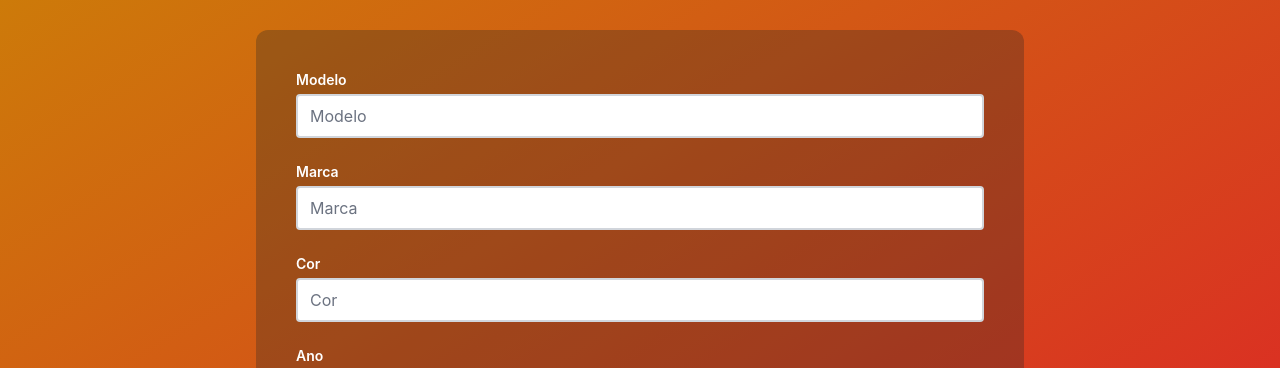
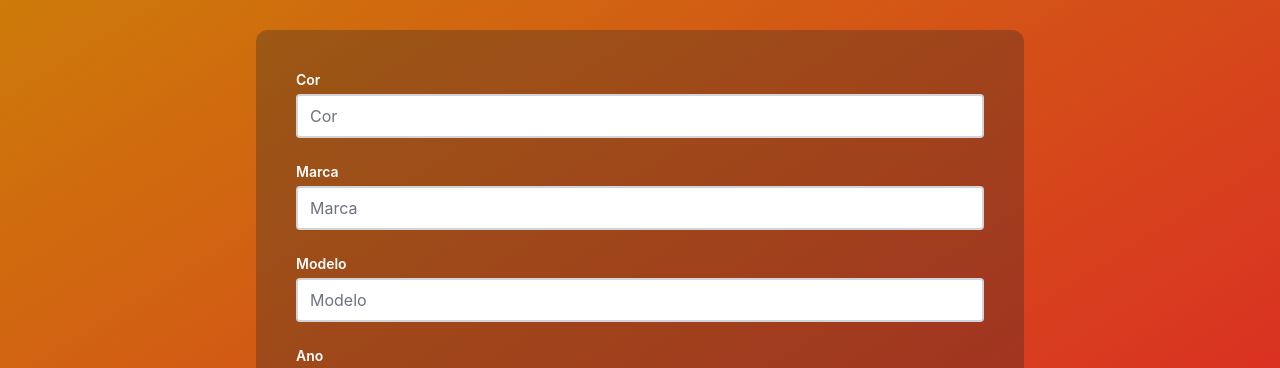
Before and after one commit to pdelfino0/Crud-HotWheels-PUCRS, a React (Create React App) app: page /add-carro in a window 1280 px wide. Shown: the part 250-618 px from the top of the page. Built offline with nearby package versions, Linux system fonts and the light colour scheme.

Commit message:
fix: enhance

```diff
--- a/src/pages/AddCarro.jsx
+++ b/src/pages/AddCarro.jsx
@@ -1,21 +1,25 @@
-import React, {useState} from 'react';
+import React, { useState } from 'react';
 import CarInput from "../components/car-related/CarInput";
 import CarForm from "../components/car-related/CarForm";
 
 function AddCarro(props) {
-    const [cor, setCor] = useState("");
-    const [marca, setMarca] = useState("");
-    const [modelo, setModelo] = useState("");
-    const [ano, setAno] = useState("");
+    const [carro, setCarro] = useState({
+        cor: "",
+        marca: "",
+        modelo: "",
+        ano: ""
+    });
+
+    const handleChange = (e) => {
+        const { name, value } = e.target;
+        setCarro(prevState => ({
+            ...prevState,
+            [name]: value
+        }));
+    };
 
     const handleSubmit = () => {
-        const newCar = {
-            cor: cor,
-            marca: marca,
-            modelo: modelo,
-            ano: ano
-        };
-        props.onChange(newCar);
+        props.onChange(carro);
     };
 
     return (
@@ -26,11 +30,11 @@ function AddCarro(props) {
                 </p>
             </div>
 
-            <CarForm onSubmit={handleSubmit} cor={cor} marca={marca} modelo={modelo} ano={ano}>
-                <CarInput label="Modelo" value={modelo} onChange={(e) => setModelo(e.target.value)}/>
-                <CarInput label="Marca" value={marca} onChange={(e) => setMarca(e.target.value)}/>
-                <CarInput label="Cor" value={cor} onChange={(e) => setCor(e.target.value)}/>
-                <CarInput label="Ano" value={ano} onChange={(e) => setAno(e.target.value)}/>
+            <CarForm onSubmit={handleSubmit}>
+                <CarInput label="Cor" name="cor" value={carro.cor} onChange={handleChange} />
+                <CarInput label="Marca" name="marca" value={carro.marca} onChange={handleChange} />
+                <CarInput label="Modelo" name="modelo" value={carro.modelo} onChange={handleChange} />
+                <CarInput label="Ano" name="ano" value={carro.ano} onChange={handleChange} />
             </CarForm>
         </>
     );
```
